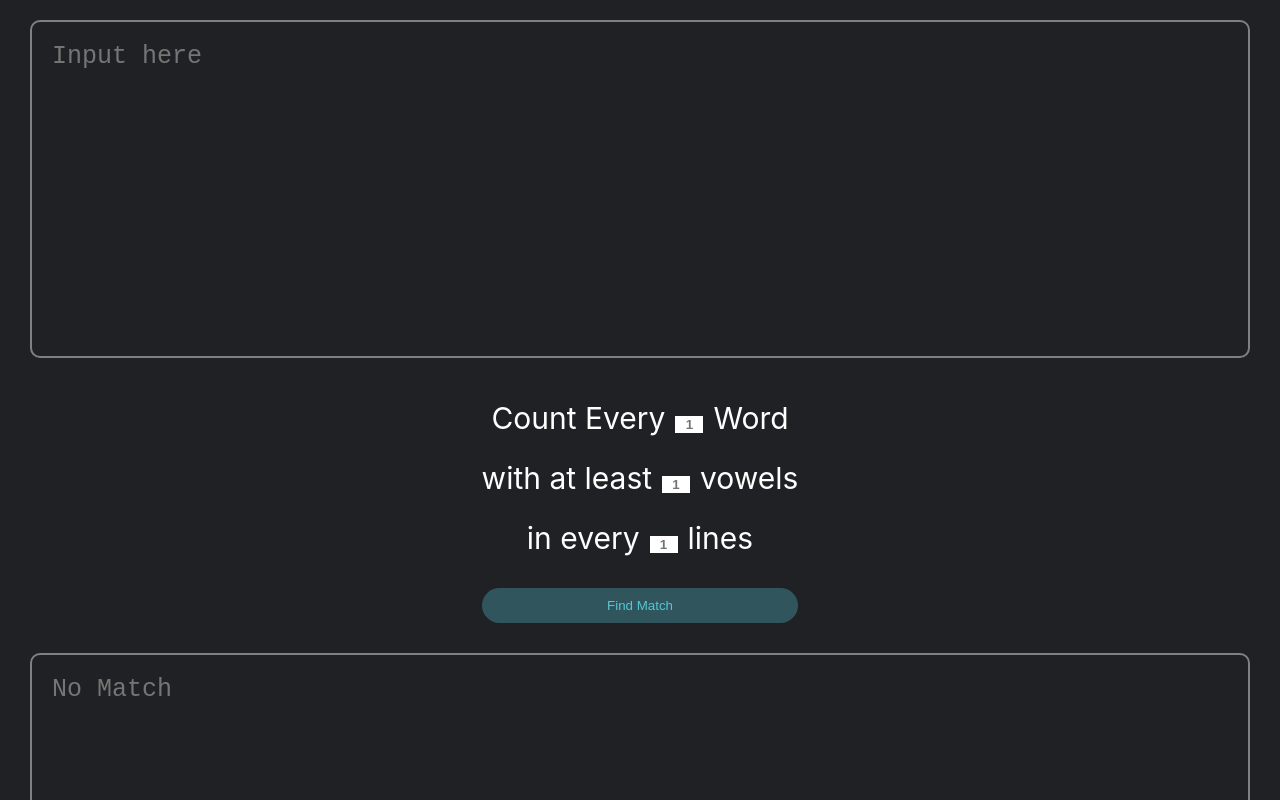
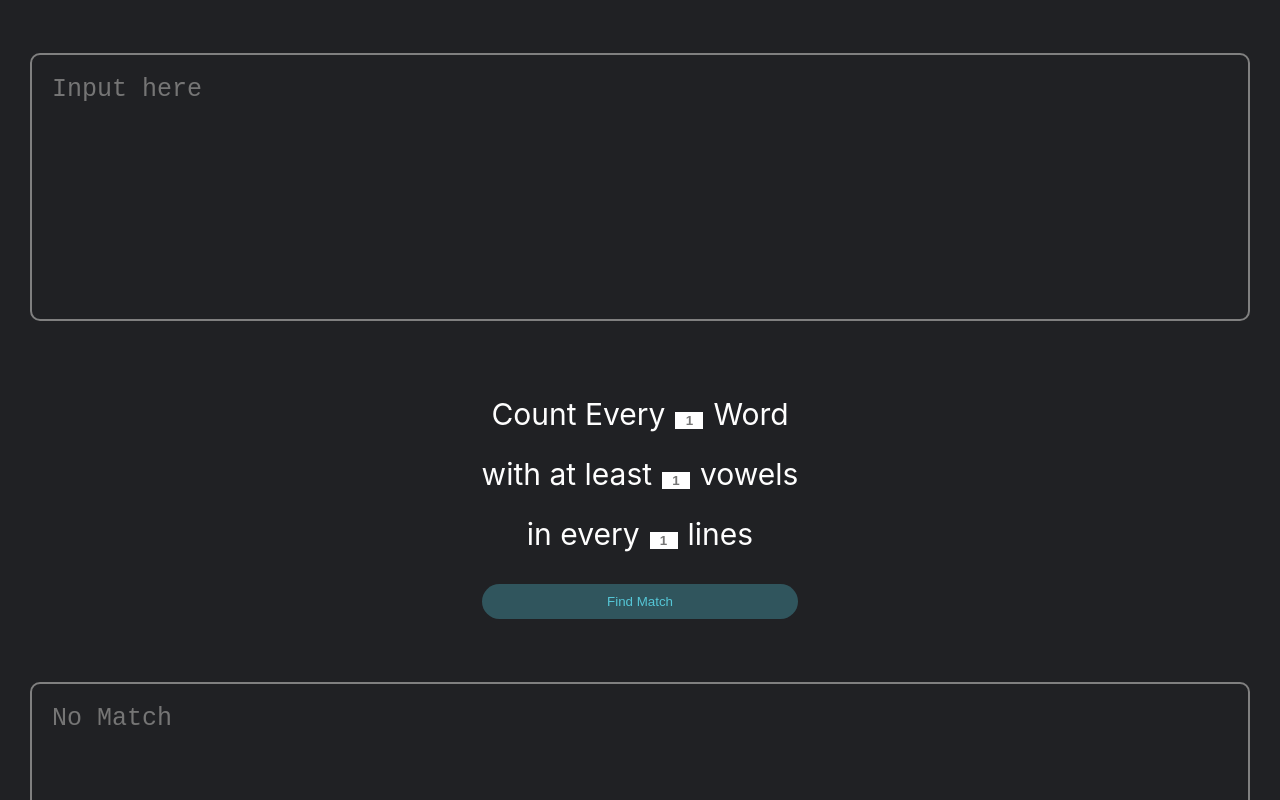
Before and after one commit to cbtsao47/guestX, a React (Create React App) app in the folder question4/: page / in a window 1280 px wide. Shown: the top 800 px of the page. Built offline with nearby package versions, Linux system fonts and the light colour scheme.

Commit message:
update styles

```diff
--- a/question4/src/components/TextBox/TextBox.css
+++ b/question4/src/components/TextBox/TextBox.css
@@ -2,12 +2,14 @@
   padding: 2rem 3rem;
   height: 100%;
   width: 100%;
+  display: flex;
+  align-items: center;
 }
 .text-box-textarea {
   background: #202124;
   resize: none;
   width: 100%;
-  height: 100%;
+  height: 80%;
   box-sizing: border-box;
   border: 2px solid gray;
   border-radius: 10px;
--- a/question4/src/index.css
+++ b/question4/src/index.css
@@ -16,9 +16,11 @@ html {
   box-sizing: inherit;
 }
 
+body,
 html,
-body,
-#root,
-#root > div {
+#root {
   height: 100%;
 }
+body {
+  background: #202124;
+}
```
